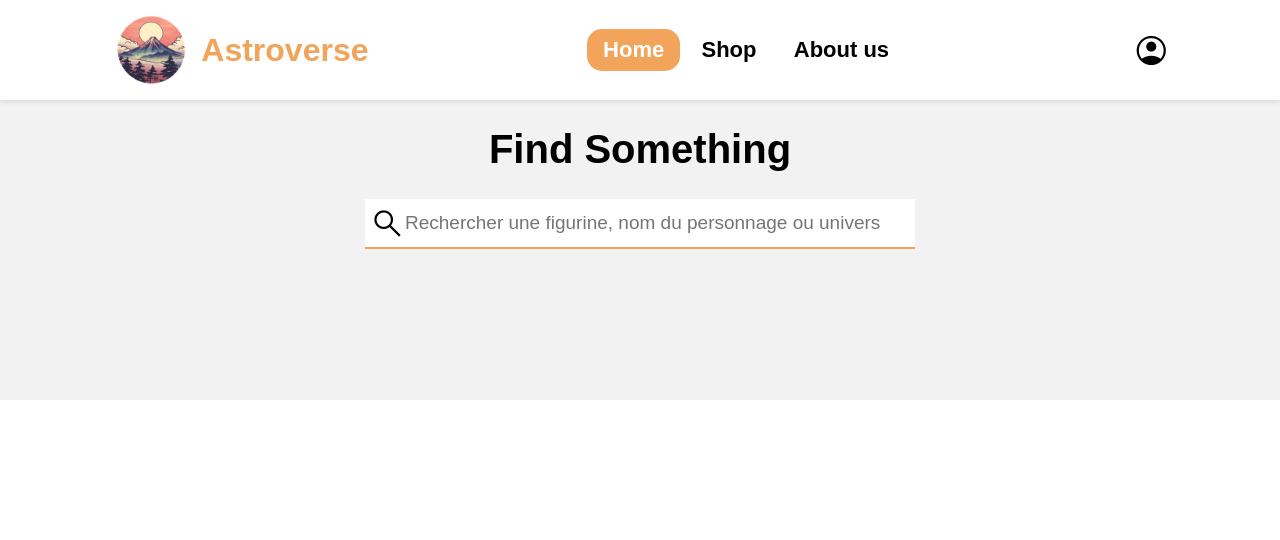
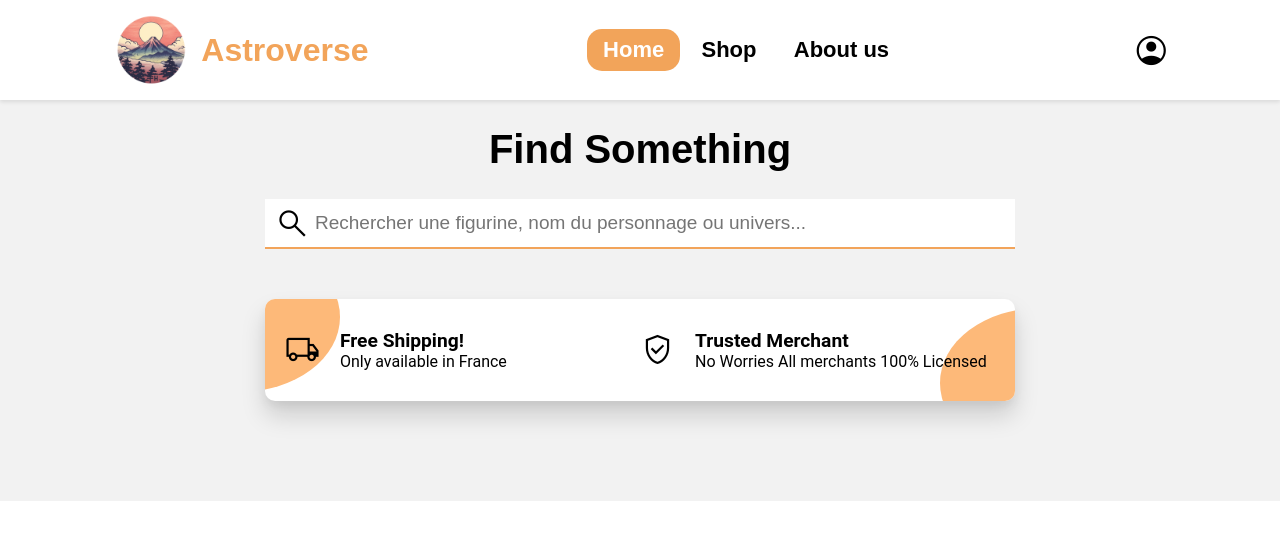
Before and after one commit to Yghlis/Astroverse, a Vue app in the folder client/: page / in a window 1280 px wide. Shown: the top 540 px of the page. Built offline with nearby package versions, Linux system fonts and the light colour scheme; a web font is replaced by a local one.

Commit message:
add ad card in top landing page

```diff
--- a/client/src/components/landingPage/TopLanding.vue
+++ b/client/src/components/landingPage/TopLanding.vue
@@ -5,8 +5,24 @@
       <span class="material-symbols-outlined"> search </span>
       <input
         type="text"
-        placeholder="Rechercher une figurine, nom du personnage ou univers"
+        placeholder="Rechercher une figurine, nom du personnage ou univers..."
       />
+    </div>
+    <div class="ad">
+      <div class="left">
+        <span class="material-symbols-outlined"> local_shipping </span>
+        <div class="show-info">
+          <p>Free Shipping!</p>
+          <p>Only available in France</p>
+        </div>
+      </div>
+      <div class="right">
+        <span class="material-symbols-outlined"> verified_user </span>
+        <div class="show-info">
+          <p>Trusted Merchant</p>
+          <p>No Worries All merchants 100% Licensed</p>
+        </div>
+      </div>
     </div>
   </div>
 </template>
@@ -15,8 +31,13 @@
 
 <style lang="scss" scoped>
 .top-landing {
-  height: 300px;
-  width: 550px;
+  padding-bottom: 100px;
+  width: 100%;
+  background-color: #f2f2f2;
+  display: flex;
+  flex-direction: column;
+  justify-content: center;
+  align-items: center;
   h1 {
     font-size: 2.5rem;
     font-weight: 700;
@@ -28,14 +49,15 @@
     justify-content: center;
     align-items: center;
     position: relative;
+    width: 80%;
+    max-width: 750px;
     input {
       width: 100%;
       height: 50px;
-      padding-left: 40px;
+      padding-left: 50px;
       border: none;
       border-bottom: 2px solid #f2a45a;
       font-size: 19px;
-
 
       &:focus {
         outline: none;
@@ -44,11 +66,82 @@
     }
     .material-symbols-outlined {
       position: absolute;
-      left: 5px;
+      left: 10px;
       font-size: 35px;
       font-variation-settings: "FILL" 1, "wght" 400, "GRAD" 0, "opsz" 48;
       transition: transform 0.5s ease;
     }
   }
+  .ad {
+    position: relative;
+    overflow: hidden;
+    display: flex;
+    justify-content: space-between;
+    align-items: center;
+    width: 80%;
+    max-width: 750px;
+    margin-top: 50px;
+    background-color: white;
+    padding: 30px 20px;
+    border-radius: 10px;
+    box-shadow: rgba(0, 0, 0, 0.15) 0px 15px 25px,
+      rgba(0, 0, 0, 0.05) 0px 5px 10px;
+    .material-symbols-outlined {
+      font-size: 35px;
+      font-variation-settings: "FILL" 0, "wght" 400, "GRAD" 0, "opsz" 48;
+      transition: transform 0.5s ease;
+    }
+    .left,
+    .right {
+      display: flex;
+      justify-content: flex-start;
+      align-items: center;
+      width: 50%;
+      z-index: 2;
+      span {
+        display: flex;
+        justify-content: center;
+        align-items: center;
+        .material-symbols-outlined {
+          font-size: 35px;
+          font-variation-settings: "FILL" 1, "wght" 400, "GRAD" 0, "opsz" 48;
+        }
+      }
+      .show-info {
+        margin-left: 20px;
+        p {
+          font-size: 1.2rem;
+          font-weight: 700;
+          margin: 0;
+          &:nth-child(2) {
+            font-size: 1rem;
+            font-weight: 400;
+          }
+        }
+      }
+    }
+    &::before {
+      content: "";
+      position: absolute;
+      bottom: 9px;
+      left: -125px;
+      width: 200px;
+      height: 150px;
+      border-radius: 100%;
+      background-color: #fdb979;
+      z-index: 1;
+    }
+    &::after {
+      content: "";
+      position: absolute;
+      top: 9px;
+      right: -125px;
+      width: 200px;
+      height: 150px;
+      border-radius: 100%;
+      background-color: #fdb979;
+      z-index: 1;
+    }
+  }
 }
 </style>
--- a/client/src/views/LandingPage.vue
+++ b/client/src/views/LandingPage.vue
@@ -16,6 +16,5 @@ import TopLanding from "../components/landingPage/TopLanding.vue";
   flex-direction: column;
   justify-content: flex-start;
   align-items: center;
-  background-color: #f2f2f2;
 }
 </style>
```
